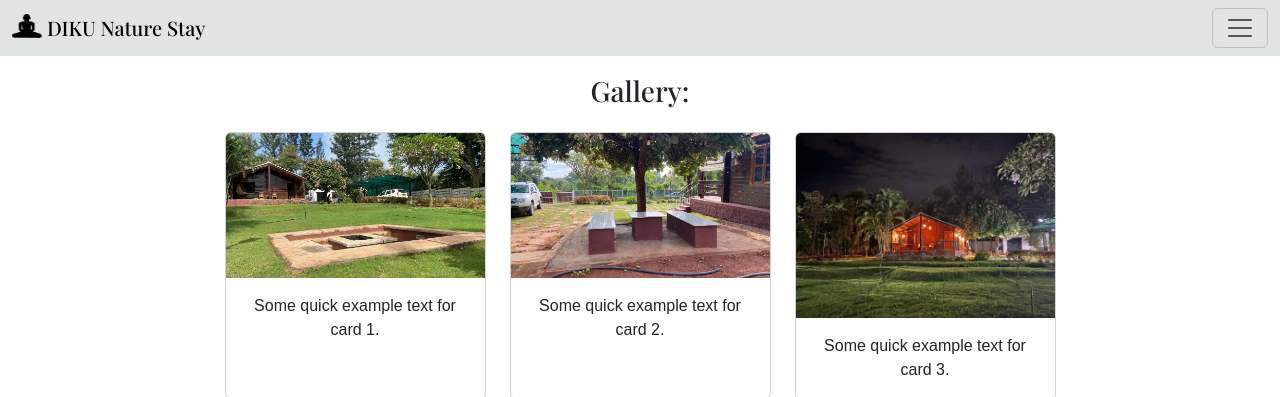
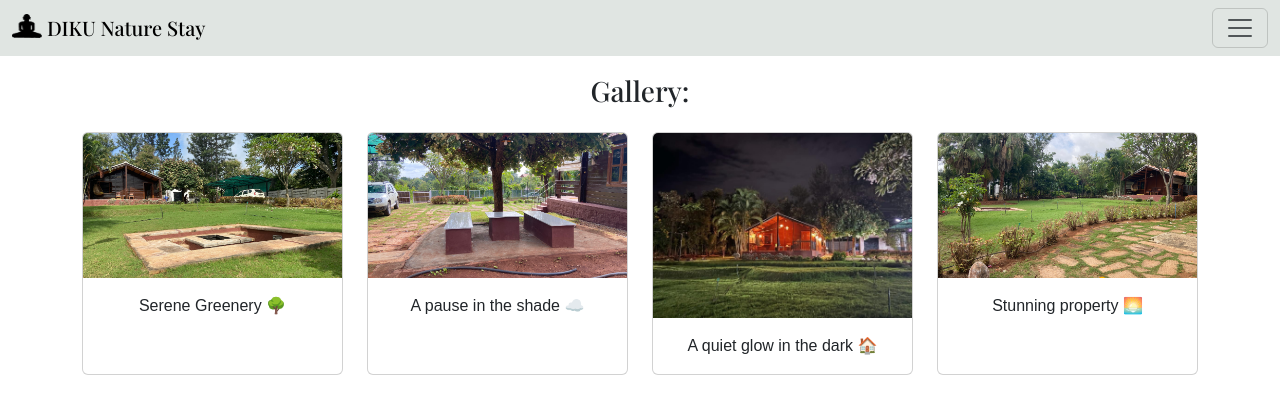
Before and after one commit to hellomushrooms/dikunaturestay, a Django app: page //gallery in a window 1280 px wide. Shown: the top 397 px of the page. Run offline with Django 5.2, Linux system fonts and the light colour scheme; some web fonts are replaced.

Commit message:
new images in gallery page, updated footer

```diff
--- a/dikunaturestay/naturestay/templates/naturestay/gallery.html
+++ b/dikunaturestay/naturestay/templates/naturestay/gallery.html
@@ -12,7 +12,7 @@
       <div class="card" style="width: 18rem;">
         <img src="{% static 'naturestay/images/gallery1.jpeg' %}" class="card-img-top" alt="Gallery Image 1">
         <div class="card-body">
-          <p class="card-text text-center">Some quick example text for card 1.</p>
+          <p class="card-text text-center">Serene Greenery 🌳</p>
         </div>
       </div>
     </div>
@@ -22,7 +22,7 @@
       <div class="card" style="width: 18rem;">
         <img src="{% static 'naturestay/images/gallery2.jpeg' %}" class="card-img-top" alt="Gallery Image 2">
         <div class="card-body">
-          <p class="card-text text-center">Some quick example text for card 2.</p>
+          <p class="card-text text-center">A pause in the shade ☁️</p>
         </div>
       </div>
     </div>
@@ -32,12 +32,51 @@
       <div class="card" style="width: 18rem;">
         <img src="{% static 'naturestay/images/cottage.jpeg' %}" class="card-img-top" alt="Gallery Image 3">
         <div class="card-body">
-          <p class="card-text text-center">Some quick example text for card 3.</p>
+          <p class="card-text text-center">A quiet glow in the dark 🏠</p>
         </div>
       </div>
     </div>
 
-    <!-- Add more cards as needed -->
+     <!-- Card 4 -->
+    <div class="col-12 col-sm-6 col-md-4 col-lg-3 mb-4 d-flex justify-content-center">
+      <div class="card" style="width: 18rem;">
+        <img src="{% static 'naturestay/images/property.JPG' %}" class="card-img-top" alt="Gallery Image 4">
+        <div class="card-body">
+          <p class="card-text text-center">Stunning property 🌅</p>
+        </div>
+      </div>
+    </div>
+
+    <!-- Card 5 -->
+    <div class="col-12 col-sm-6 col-md-4 col-lg-3 mb-4 d-flex justify-content-center">
+      <div class="card" style="width: 18rem;">
+        <img src="{% static 'naturestay/images/interior.jpeg' %}" class="card-img-top" alt="Gallery Image 5">
+        <div class="card-body">
+          <p class="card-text text-center">Beautiful interiors 🏠</p>
+        </div>
+      </div>
+    </div>
+
+    <!-- Card 6 -->
+    <div class="col-12 col-sm-6 col-md-4 col-lg-3 mb-4 d-flex justify-content-center">
+      <div class="card" style="width: 18rem;">
+        <img src="{% static 'naturestay/images/karaoke.JPG' %}" class="card-img-top" alt="Gallery Image 6">
+        <div class="card-body">
+          <p class="card-text text-center">Karaoke 🎤</p>
+        </div>
+      </div>
+    </div>
+
+    <!-- Card 7 -->
+    <div class="col-12 col-sm-6 col-md-4 col-lg-3 mb-4 d-flex justify-content-center">
+      <div class="card" style="width: 18rem;">
+        <img src="{% static 'naturestay/images/bedroom.jpeg' %}" class="card-img-top" alt="Gallery Image 3">
+        <div class="card-body">
+          <p class="card-text text-center">Cozy + Clean Stay ✨</p>
+        </div>
+      </div>
+    </div>
+
   </div>
 </section>
 
--- a/dikunaturestay/naturestay/templates/naturestay/layout.html
+++ b/dikunaturestay/naturestay/templates/naturestay/layout.html
@@ -67,18 +67,20 @@
         <!-- Contact -->
         <div class="col-md-4 col-lg-4 col-xl-4 mx-auto mt-3">
           <h6 class="text-uppercase mb-4 font-weight-bold">Contact</h6>
-          <p><i class="bi bi-telephone"></i> +91 9449293499</p>
+          <p><i class="bi bi-telephone"></i> +91 8147013079</p>
           <p><i class="bi bi-envelope"></i> diku.stay@gmail.com</p>
           <p><i class="bi bi-geo-alt"></i> Near Mekedatu, Karnataka</p>
         </div>
 
+        <p><b>Click below to Chat on WhatsApp or view our Instagram!</b></p>
+
         <!-- Social -->
         <div class="col-md-4 col-lg-4 col-xl-4 mx-auto mt-3">
-          <a href="https://www.instagram.com/dikunaturestay/" target="_blank" class="me-3 text-dark"><i class="bi bi-instagram"></i></a>
-          <a href="#" class="me-3 text-dark"><i class="bi bi-facebook"></i></a>
-          <a href="https://wa.me/919449293499" target="_blank" class="me-3 text-dark"><i class="bi bi-whatsapp"></i></a>
+          <a href="https://www.instagram.com/diku_nature_stay/" target="_blank" class="me-3 text-dark"><i class="bi bi-instagram"></i></a>
+          <a href="https://wa.me/918147013079" target="_blank" class="me-3 text-dark"><i class="bi bi-whatsapp"></i></a>
         </div>
       </div>
+      <br>
     </section>
   </div>
 
```
Also changed, not shown: dikunaturestay/naturestay/static/naturestay/images/interior.jpg (deleted), dikunaturestay/naturestay/static/naturestay/images/property.JPG (added), 4 other files.
